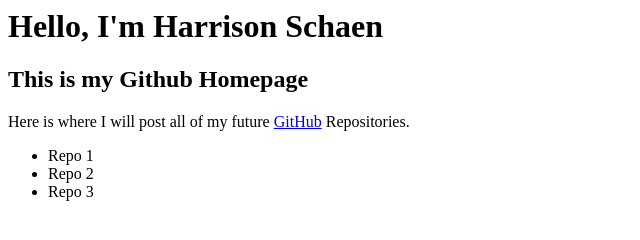
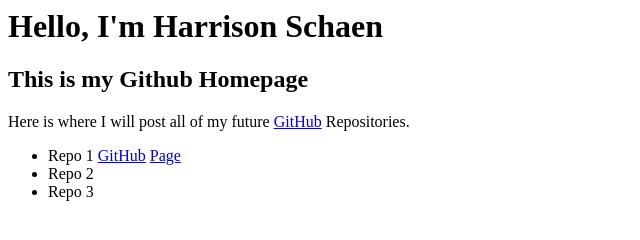
Before and after one commit to hschaen/home-repo, a plain HTML site: page index.html in a window 1280 px wide. Shown: the whole page, without its empty margins (0-640 px from the left). Drawn offline with Linux system fonts and the light colour scheme.

Commit message:
Added a link to first repo

```diff
--- a/index.html
+++ b/index.html
@@ -8,7 +8,7 @@
 <div><h1>Hello, I'm Harrison Schaen</h1></div>
 <div><h2>This is my Github Homepage</h2></div>
 <div><p>Here is where I will post all of my future <a href="https://github.com" alt="GitHub">GitHub</a> Repositories.</p></div>
-<div><ul><li>Repo 1</li>
+<div><ul><li>Repo 1 <a href="https://github.com/hschaen/prework-about-me" alt="Prework About Me on GitHub">GitHub</a> <a href="https://hschaen.github.io/prework-about-me/" alt="Prework About Me on GitHub Pages">Page</a></li>
 <li>Repo 2</li>
 <li>Repo 3</li>
 </ul>
```
